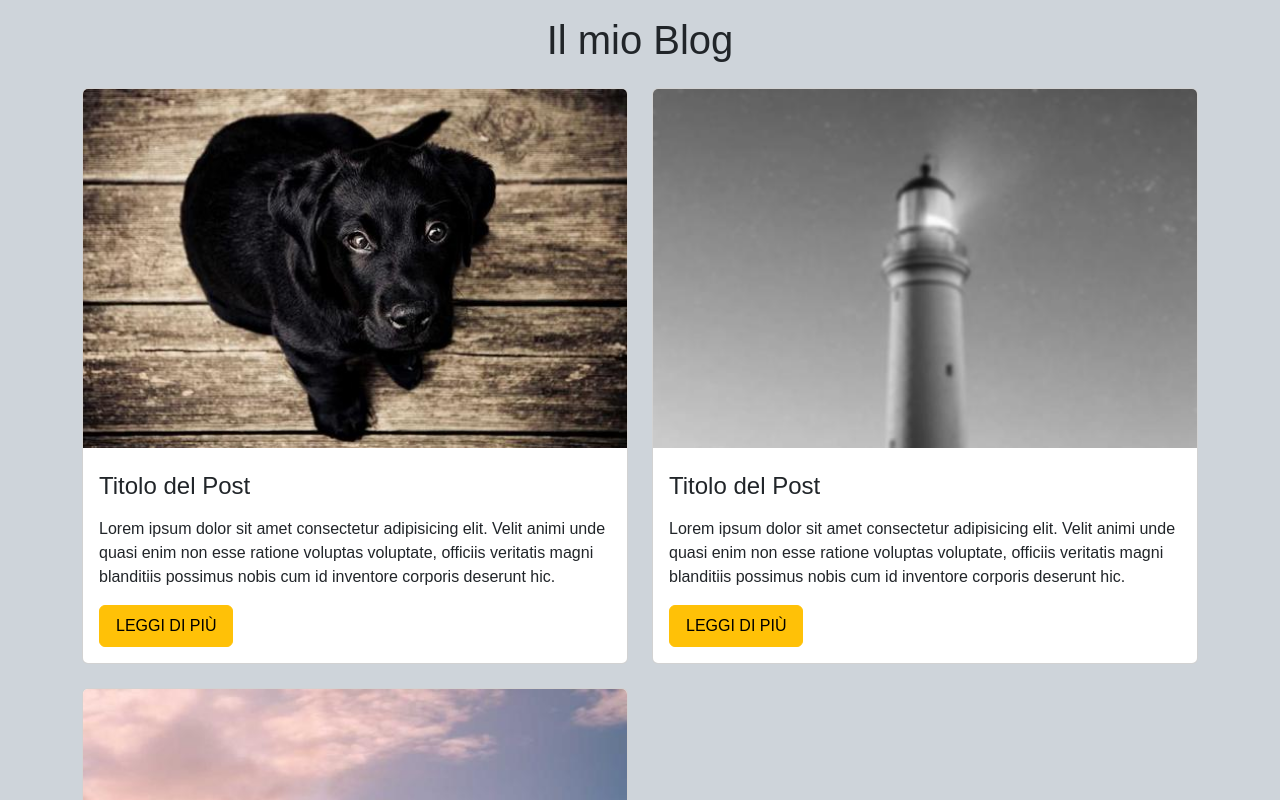
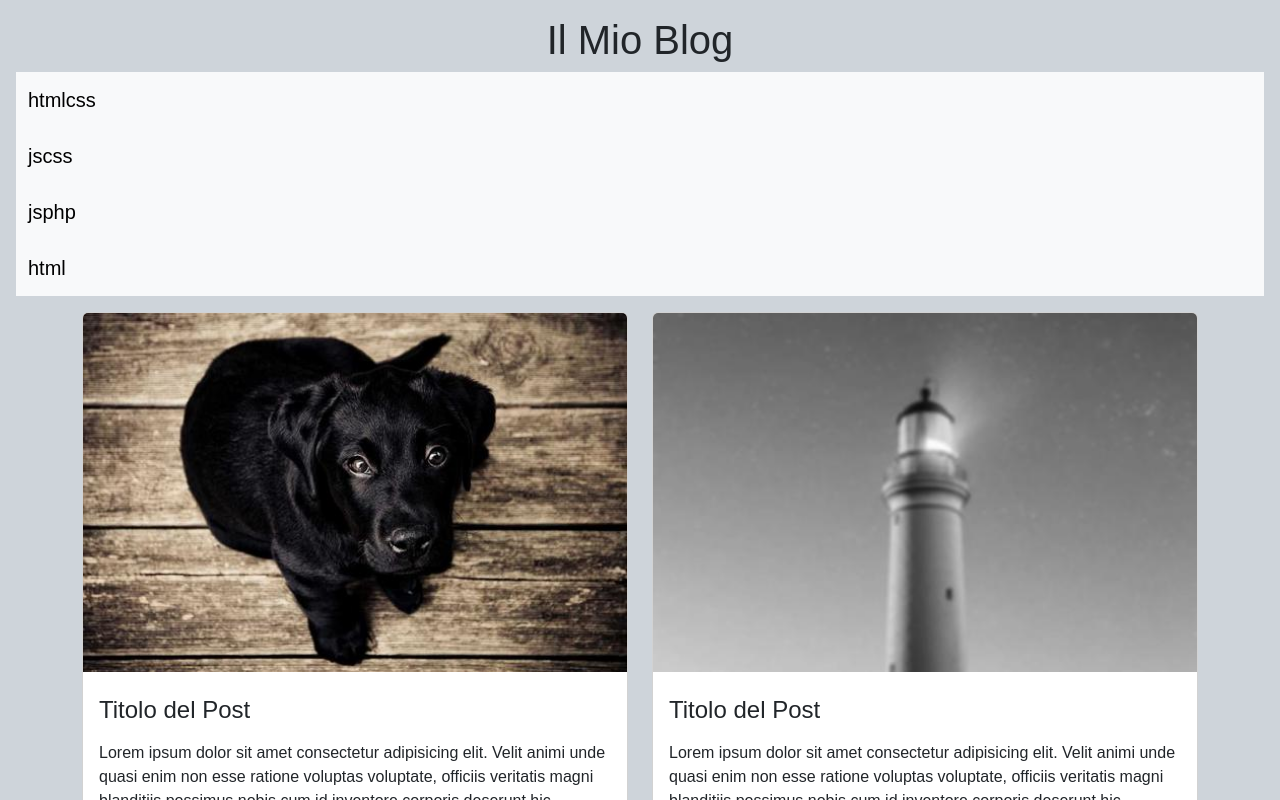
Before and after one commit to GemelliAngelo/react-props, a React (Vite) app: page / in a window 1280 px wide. Shown: the top 800 px of the page. Built offline with nearby package versions, Linux system fonts and the light colour scheme.

Commit message:
add tags section

```diff
--- a/src/components/Card/Card.jsx
+++ b/src/components/Card/Card.jsx
@@ -7,8 +7,8 @@ export default function Card({ title, image, description }) {
       <div className="card">
         <img src={image || placeHolder} className="card-img-top" />
         <div className="card-body">
-          <h2 className="card-title h4 py-2">{title}</h2>
-          <p className="card-text">{description}</p>
+          {title && <h2 className="card-title h4 py-2">{title}</h2>}
+          {description && <p className="card-text">{description}</p>}
           <Button />
         </div>
       </div>
--- a/src/components/Header.jsx
+++ b/src/components/Header.jsx
@@ -1,9 +1,15 @@
+import Navbar from "./Navbar/Navbar";
+import postsData from "../data/postsData";
+
 export default function Header() {
   return (
     <header className="text-center p-3">
       <div className="container">
-        <h1>Il mio Blog</h1>
+        <h1>Il Mio Blog</h1>
       </div>
+      {postsData.map((post) => (
+        <Navbar tags={post.tags} />
+      ))}
     </header>
   );
 }
--- /dev/null
+++ b/src/components/Navbar/Navbar.jsx
@@ -0,0 +1,11 @@
+export default function Navbar({ tags }) {
+  return (
+    <nav className="navbar bg-body-tertiary">
+      <div className="container-fluid">
+        <a className="navbar-brand" href="#">
+          {tags.map((tag) => tag)}
+        </a>
+      </div>
+    </nav>
+  );
+}
```
